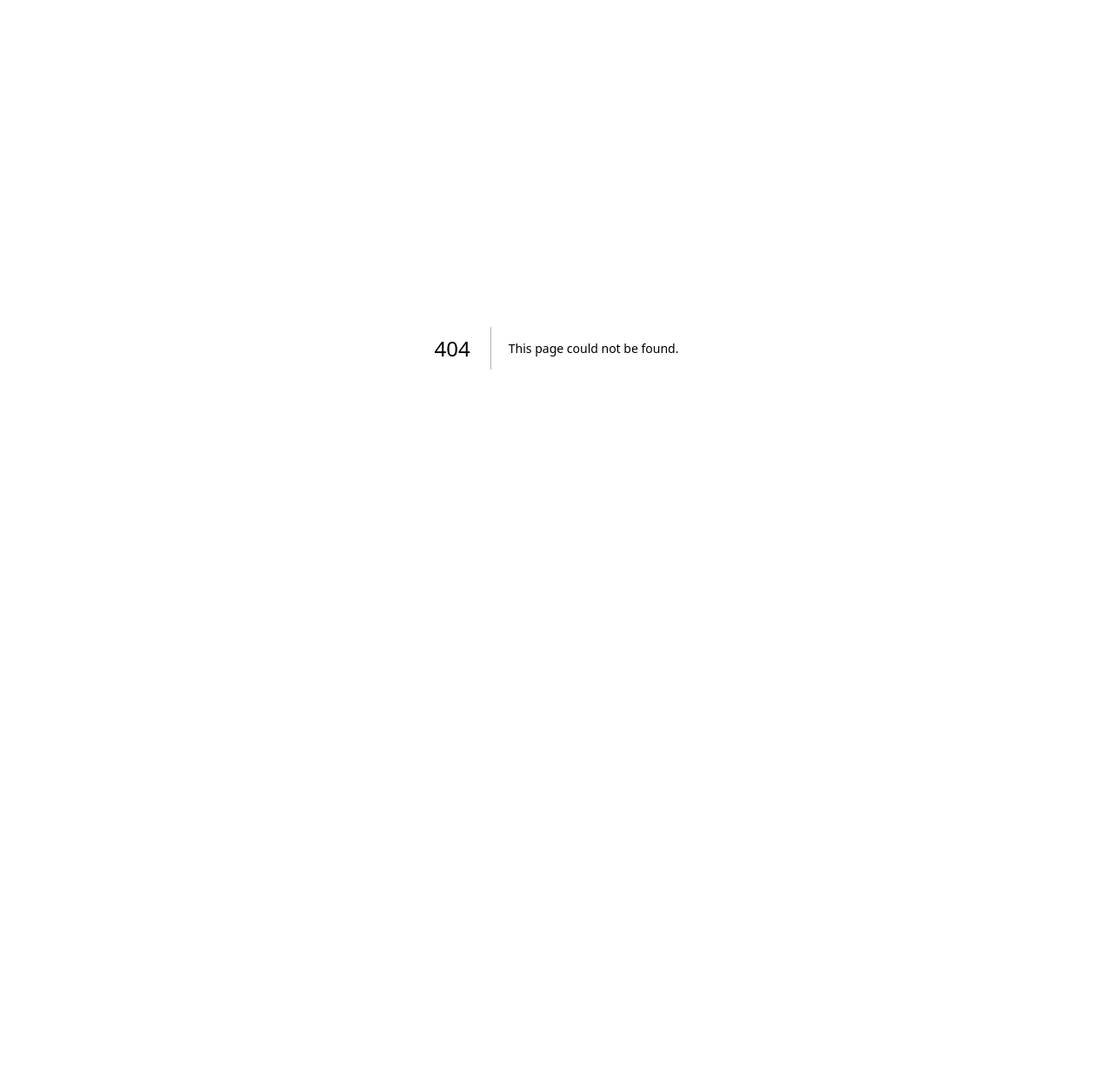
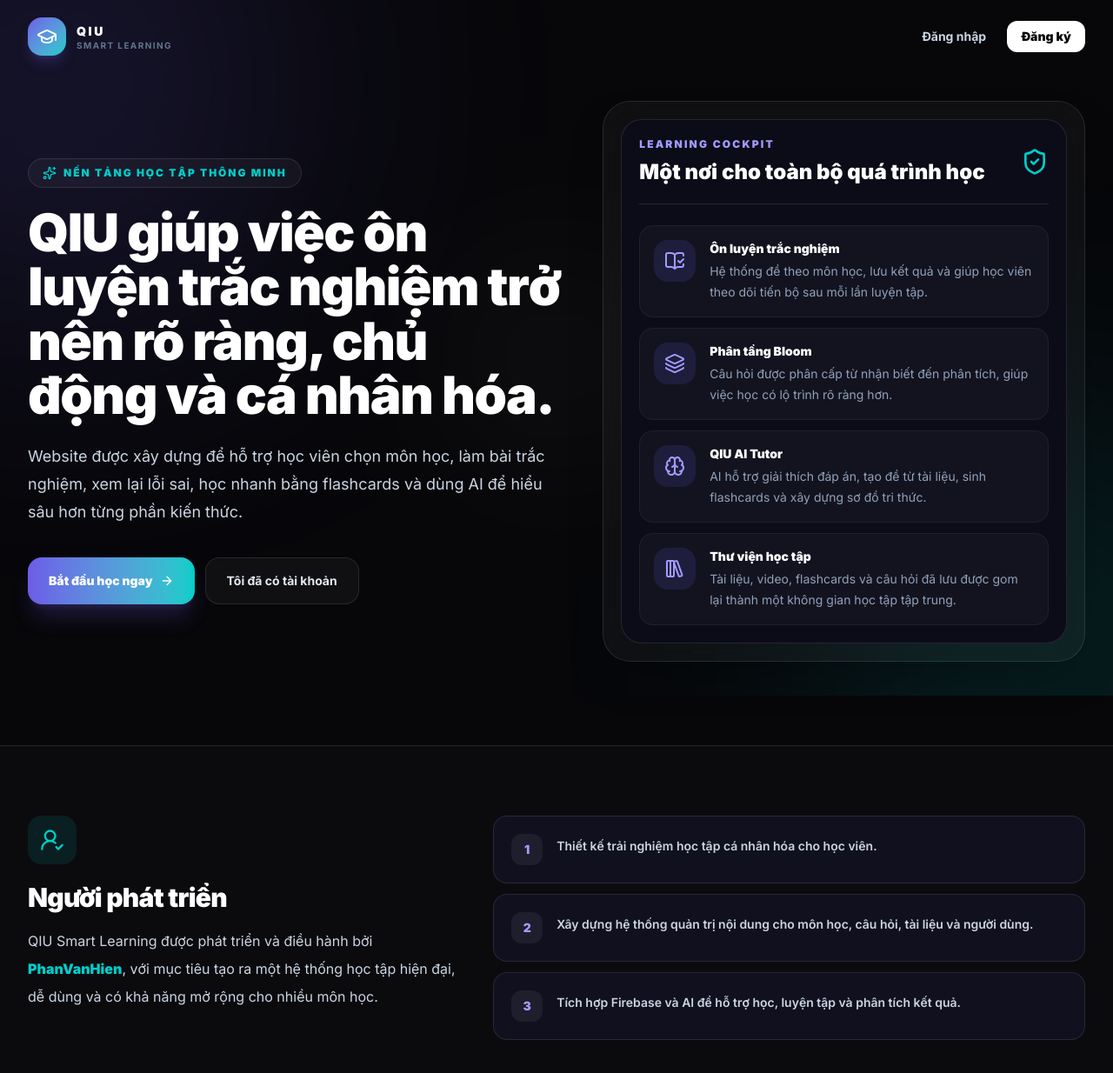
Before and after one commit to hien10122005/hoc-trac-nghiem, a Next.js app: page /about in a window 1280 px wide. Before the commit this address had no page. Shown: the top 1234 px of the page at 87% size. Before the commit the page ends 800 px from the top, so only its background shows below. Built offline with nearby package versions, Linux system fonts and the light colour scheme.

Commit message:
Add public about page

```diff
--- /dev/null
+++ b/src/app/about/page.tsx
@@ -0,0 +1,190 @@
+import type { Metadata } from "next";
+import Link from "next/link";
+import {
+  ArrowRight,
+  BookOpenCheck,
+  Brain,
+  GraduationCap,
+  Layers3,
+  LibraryBig,
+  ShieldCheck,
+  Sparkles,
+  UserRoundCheck,
+} from "lucide-react";
+
+export const metadata: Metadata = {
+  title: "Giới thiệu QIU - Nền tảng Học tập Thông minh",
+  description:
+    "Tìm hiểu QIU Smart Learning, nền tảng ôn luyện trắc nghiệm, flashcard, thư viện tài liệu và AI Tutor do PhanVanHien phát triển.",
+};
+
+const highlights = [
+  {
+    title: "Ôn luyện trắc nghiệm",
+    description:
+      "Hệ thống đề theo môn học, lưu kết quả và giúp học viên theo dõi tiến bộ sau mỗi lần luyện tập.",
+    icon: BookOpenCheck,
+  },
+  {
+    title: "Phân tầng Bloom",
+    description:
+      "Câu hỏi được phân cấp từ nhận biết đến phân tích, giúp việc học có lộ trình rõ ràng hơn.",
+    icon: Layers3,
+  },
+  {
+    title: "QIU AI Tutor",
+    description:
+      "AI hỗ trợ giải thích đáp án, tạo đề từ tài liệu, sinh flashcards và xây dựng sơ đồ tri thức.",
+    icon: Brain,
+  },
+  {
+    title: "Thư viện học tập",
+    description:
+      "Tài liệu, video, flashcards và câu hỏi đã lưu được gom lại thành một không gian học tập tập trung.",
+    icon: LibraryBig,
+  },
+];
+
+const developerNotes = [
+  "Thiết kế trải nghiệm học tập cá nhân hóa cho học viên.",
+  "Xây dựng hệ thống quản trị nội dung cho môn học, câu hỏi, tài liệu và người dùng.",
+  "Tích hợp Firebase và AI để hỗ trợ học, luyện tập và phân tích kết quả.",
+];
+
+export default function AboutPage() {
+  return (
+    <main className="min-h-[100dvh] overflow-hidden bg-[#07070a] text-[#f0f0fd] selection:bg-[#6c5ce7]/30">
+      <div className="pointer-events-none fixed inset-0 overflow-hidden">
+        <div className="absolute left-[-12rem] top-[-10rem] h-[32rem] w-[32rem] rounded-full bg-[#6c5ce7]/20 blur-[140px]" />
+        <div className="absolute bottom-[-12rem] right-[-10rem] h-[30rem] w-[30rem] rounded-full bg-[#00cec9]/16 blur-[140px]" />
+        <div className="absolute left-1/2 top-1/3 h-[18rem] w-[18rem] -translate-x-1/2 rounded-full bg-white/[0.03] blur-[90px]" />
+      </div>
+
+      <header className="relative z-10 mx-auto flex max-w-7xl items-center justify-between px-5 py-5 md:px-8">
+        <Link href="/login" className="flex items-center gap-3">
+          <div className="flex h-11 w-11 items-center justify-center rounded-2xl bg-gradient-to-br from-[#6c5ce7] to-[#00cec9] shadow-lg shadow-[#6c5ce7]/25">
+            <GraduationCap className="h-6 w-6 text-white" />
+          </div>
+          <div className="leading-tight">
+            <p className="text-sm font-black uppercase tracking-[0.18em] text-white">QIU</p>
+            <p className="text-[10px] font-bold uppercase tracking-[0.14em] text-slate-500">
+              Smart Learning
+            </p>
+          </div>
+        </Link>
+
+        <nav className="flex items-center gap-2">
+          <Link
+            href="/login"
+            className="rounded-xl px-4 py-2 text-sm font-bold text-slate-300 transition-colors hover:bg-white/5 hover:text-white"
+          >
+            Đăng nhập
+          </Link>
+          <Link
+            href="/register"
+            className="rounded-xl bg-white px-4 py-2 text-sm font-black text-[#07070a] transition-transform active:scale-[0.98]"
+          >
+            Đăng ký
+          </Link>
+        </nav>
+      </header>
+
+      <section className="relative z-10 mx-auto grid min-h-[calc(100dvh-84px)] max-w-7xl items-center gap-12 px-5 pb-16 pt-8 md:grid-cols-[1.05fr_0.95fr] md:px-8 md:pb-24">
+        <div className="max-w-3xl">
+          <div className="mb-5 inline-flex items-center gap-2 rounded-full border border-white/10 bg-white/[0.04] px-4 py-2 text-xs font-black uppercase tracking-[0.16em] text-[#00cec9]">
+            <Sparkles className="h-4 w-4" />
+            Nền tảng học tập thông minh
+          </div>
+
+          <h1 className="text-4xl font-black leading-[1.04] tracking-tight text-white md:text-6xl">
+            QIU giúp việc ôn luyện trắc nghiệm trở nên rõ ràng, chủ động và cá nhân hóa.
+          </h1>
+
+          <p className="mt-6 max-w-2xl text-base leading-8 text-slate-300 md:text-lg">
+            Website được xây dựng để hỗ trợ học viên chọn môn học, làm bài trắc nghiệm, xem lại lỗi sai,
+            học nhanh bằng flashcards và dùng AI để hiểu sâu hơn từng phần kiến thức.
+          </p>
+
+          <div className="mt-9 flex flex-col gap-3 sm:flex-row">
+            <Link
+              href="/register"
+              className="inline-flex items-center justify-center gap-2 rounded-2xl bg-gradient-to-r from-[#6c5ce7] to-[#00cec9] px-6 py-4 text-sm font-black text-white shadow-xl shadow-[#6c5ce7]/20 transition-transform active:scale-[0.98]"
+            >
+              Bắt đầu học ngay
+              <ArrowRight className="h-4 w-4" />
+            </Link>
+            <Link
+              href="/login"
+              className="inline-flex items-center justify-center rounded-2xl border border-white/10 bg-white/[0.04] px-6 py-4 text-sm font-bold text-slate-200 transition-colors hover:bg-white/[0.08]"
+            >
+              Tôi đã có tài khoản
+            </Link>
+          </div>
+        </div>
+
+        <div className="relative">
+          <div className="rounded-[2rem] border border-white/10 bg-white/[0.04] p-5 shadow-2xl shadow-black/30 backdrop-blur-xl">
+            <div className="rounded-[1.5rem] border border-white/10 bg-[#0c0c18] p-5">
+              <div className="flex items-center justify-between border-b border-white/10 pb-5">
+                <div>
+                  <p className="text-xs font-black uppercase tracking-[0.18em] text-[#a29bfe]">
+                    Learning cockpit
+                  </p>
+                  <h2 className="mt-2 text-2xl font-black text-white">Một nơi cho toàn bộ quá trình học</h2>
+                </div>
+                <ShieldCheck className="h-8 w-8 text-[#00cec9]" />
+              </div>
+
+              <div className="mt-6 grid gap-3">
+                {highlights.map((item) => (
+                  <div
+                    key={item.title}
+                    className="grid grid-cols-[3rem_1fr] gap-4 rounded-2xl border border-white/5 bg-white/[0.03] p-4"
+                  >
+                    <div className="flex h-12 w-12 items-center justify-center rounded-2xl bg-[#6c5ce7]/14 text-[#a29bfe]">
+                      <item.icon className="h-6 w-6" />
+                    </div>
+                    <div>
+                      <h3 className="text-sm font-black text-white">{item.title}</h3>
+                      <p className="mt-1 text-sm leading-6 text-slate-400">{item.description}</p>
+                    </div>
+                  </div>
+                ))}
+              </div>
+            </div>
+          </div>
+        </div>
+      </section>
+
+      <section className="relative z-10 border-t border-white/10 bg-white/[0.02]">
+        <div className="mx-auto grid max-w-7xl gap-8 px-5 py-14 md:grid-cols-[0.85fr_1.15fr] md:px-8 md:py-20">
+          <div>
+            <div className="mb-5 flex h-14 w-14 items-center justify-center rounded-2xl bg-[#00cec9]/10 text-[#00cec9]">
+              <UserRoundCheck className="h-7 w-7" />
+            </div>
+            <h2 className="text-3xl font-black tracking-tight text-white">Người phát triển</h2>
+            <p className="mt-4 max-w-xl text-base leading-8 text-slate-300">
+              QIU Smart Learning được phát triển và điều hành bởi{" "}
+              <span className="font-black text-[#00cec9]">PhanVanHien</span>, với mục tiêu tạo ra
+              một hệ thống học tập hiện đại, dễ dùng và có khả năng mở rộng cho nhiều môn học.
+            </p>
+          </div>
+
+          <div className="grid gap-3">
+            {developerNotes.map((note, index) => (
+              <div
+                key={note}
+                className="flex gap-4 rounded-2xl border border-white/10 bg-[#10101f] p-5"
+              >
+                <div className="flex h-9 w-9 shrink-0 items-center justify-center rounded-xl bg-white/[0.06] text-sm font-black text-[#a29bfe]">
+                  {index + 1}
+                </div>
+                <p className="text-sm font-semibold leading-7 text-slate-300">{note}</p>
+              </div>
+            ))}
+          </div>
+        </div>
+      </section>
+    </main>
+  );
+}
--- a/src/app/login/page.tsx
+++ b/src/app/login/page.tsx
@@ -91,6 +91,14 @@ export default function LoginPage() {
         className="relative z-10 w-full max-w-md"
         style={{ animation: "fadeInUp 0.8s ease-out" }}
       >
+        <div className="mb-4 text-center">
+          <Link
+            href="/about"
+            className="inline-flex rounded-full border border-white/10 bg-white/5 px-4 py-2 text-xs font-bold uppercase tracking-wider text-[#00cec9] transition-colors hover:bg-white/10 hover:text-white"
+          >
+            Giới thiệu QIU
+          </Link>
+        </div>
         <div
           className="rounded-3xl border border-white/10 p-8 shadow-2xl backdrop-blur-xl"
           style={{
--- a/src/app/register/page.tsx
+++ b/src/app/register/page.tsx
@@ -93,6 +93,14 @@ export default function RegisterPage() {
         className="relative z-10 w-full max-w-md my-8"
         style={{ animation: "fadeInUp 0.8s ease-out" }}
       >
+        <div className="mb-4 text-center">
+          <Link
+            href="/about"
+            className="inline-flex rounded-full border border-white/10 bg-white/5 px-4 py-2 text-xs font-bold uppercase tracking-wider text-[#00cec9] transition-colors hover:bg-white/10 hover:text-white"
+          >
+            Giới thiệu QIU
+          </Link>
+        </div>
         <div
           className="rounded-3xl border border-white/10 p-8 shadow-2xl backdrop-blur-xl"
           style={{
```
